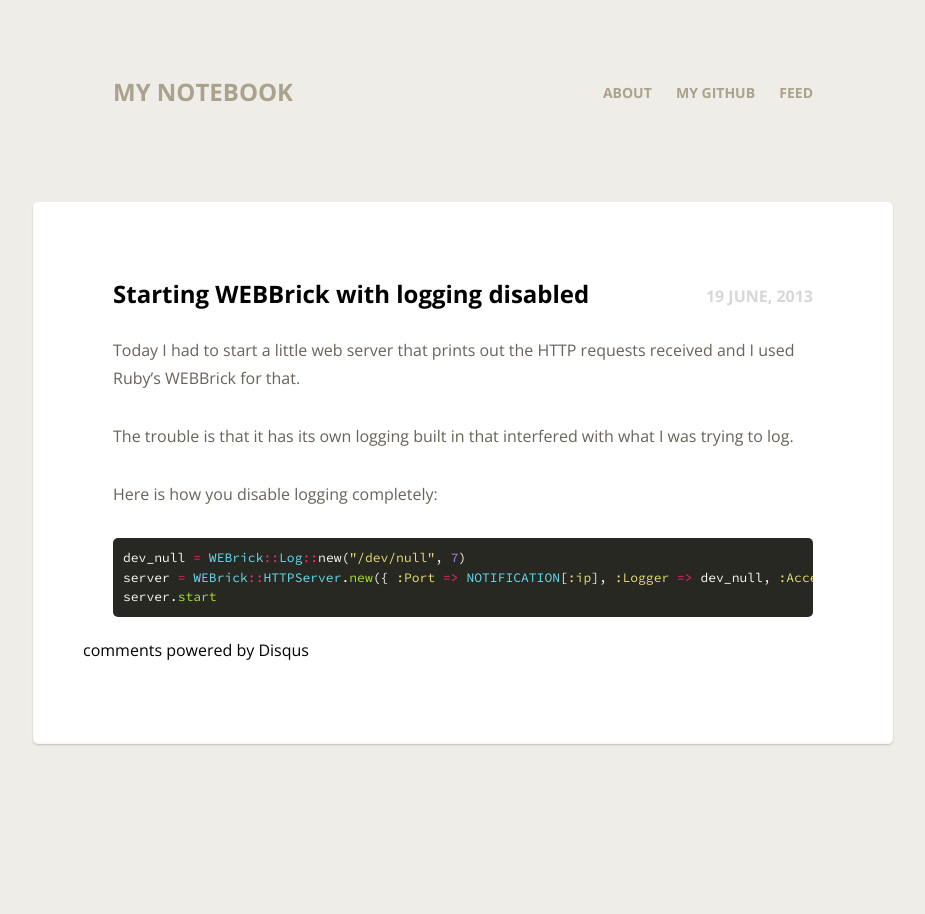
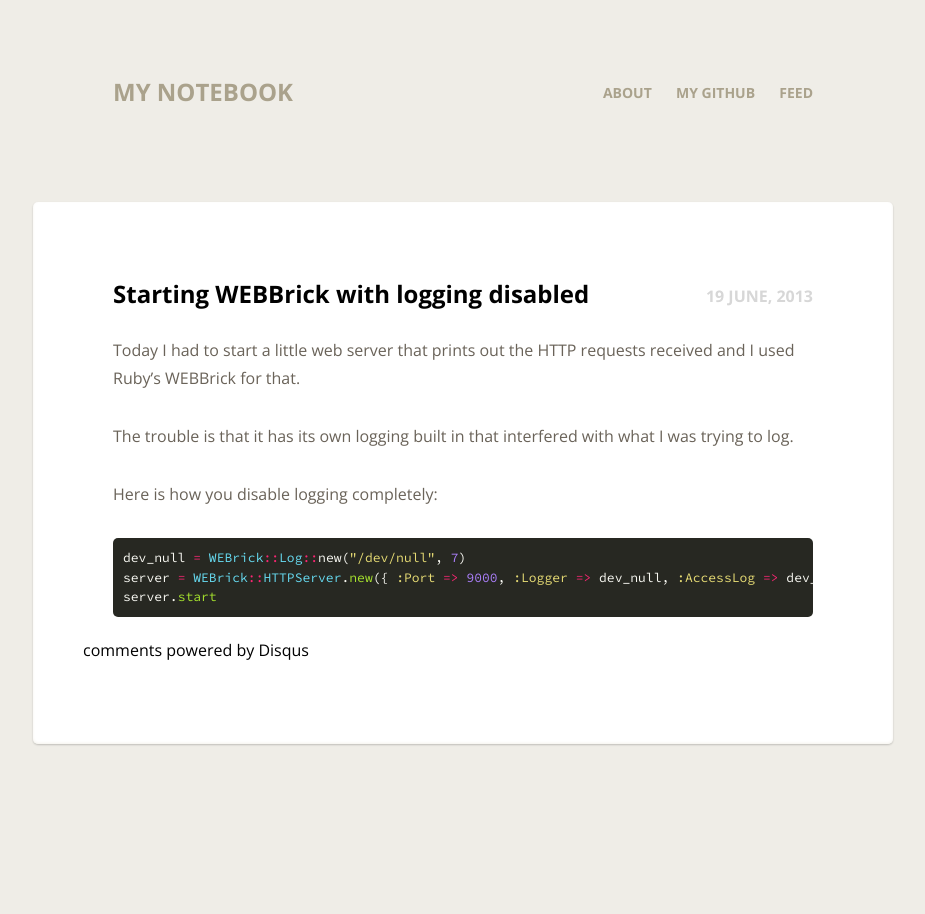
Before and after one commit to leonardehrenfried/blog, a Jekyll site: the page built from _posts/2013-06-19-starting-webrick-with-no-logging.md, in a window 1280 px wide. Shown: the whole page, without its empty margins (177-1102 px from the left). Built offline with Jekyll 4.4.1, drawn with Linux system fonts in a browser that asks for light colours; nearby versions of some CDN libraries; Markdown is read by kramdown in place of the engine named in the settings; comment, search, counter and statistics services are not loaded.

Commit message:
Remove constant

````diff
--- a/_posts/2013-06-19-starting-webrick-with-no-logging.md
+++ b/_posts/2013-06-19-starting-webrick-with-no-logging.md
@@ -18,6 +18,6 @@ Here is how you disable logging completely:
 
 ```ruby
 dev_null = WEBrick::Log::new("/dev/null", 7)
-server = WEBrick::HTTPServer.new({ :Port => NOTIFICATION[:ip], :Logger => dev_null, :AccessLog => dev_null })
+server = WEBrick::HTTPServer.new({ :Port => 9000, :Logger => dev_null, :AccessLog => dev_null })
 server.start
 ```
````
